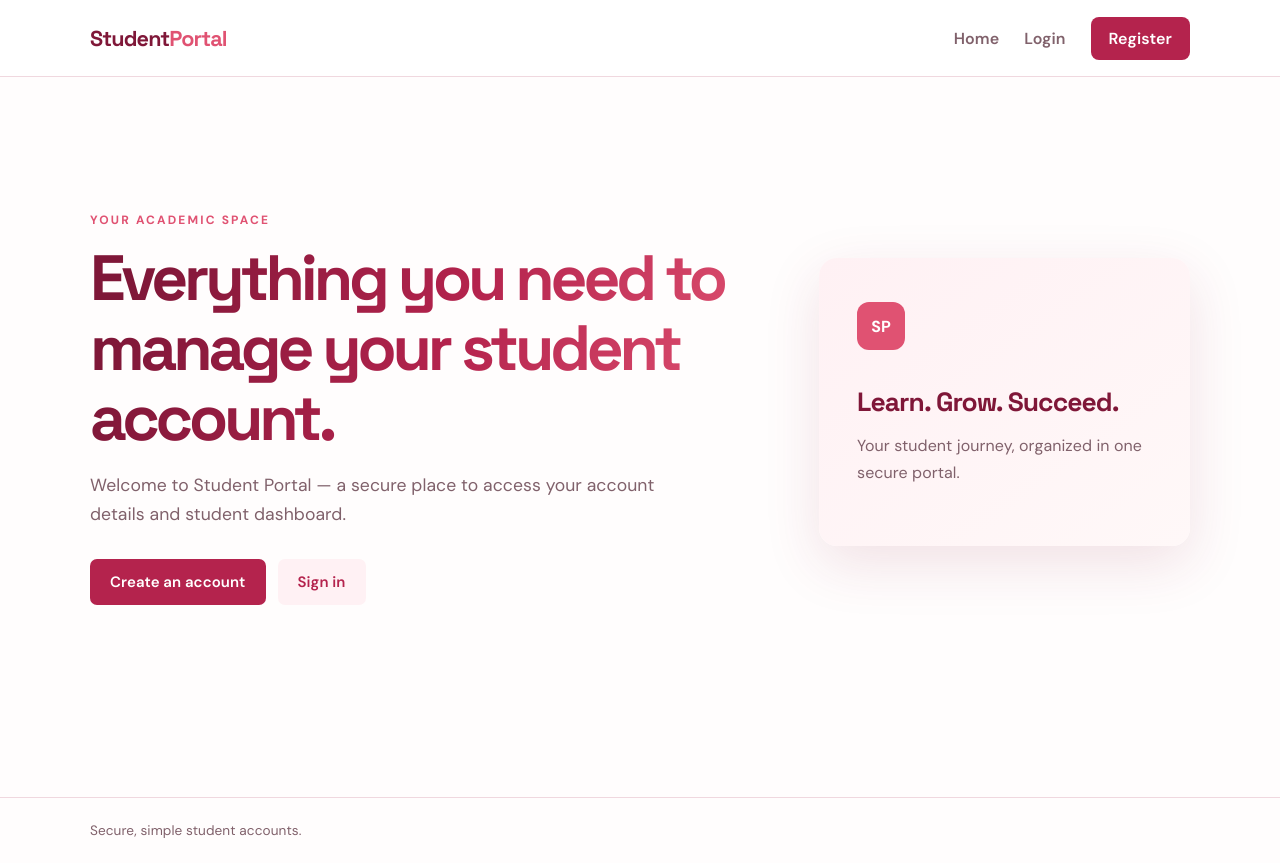
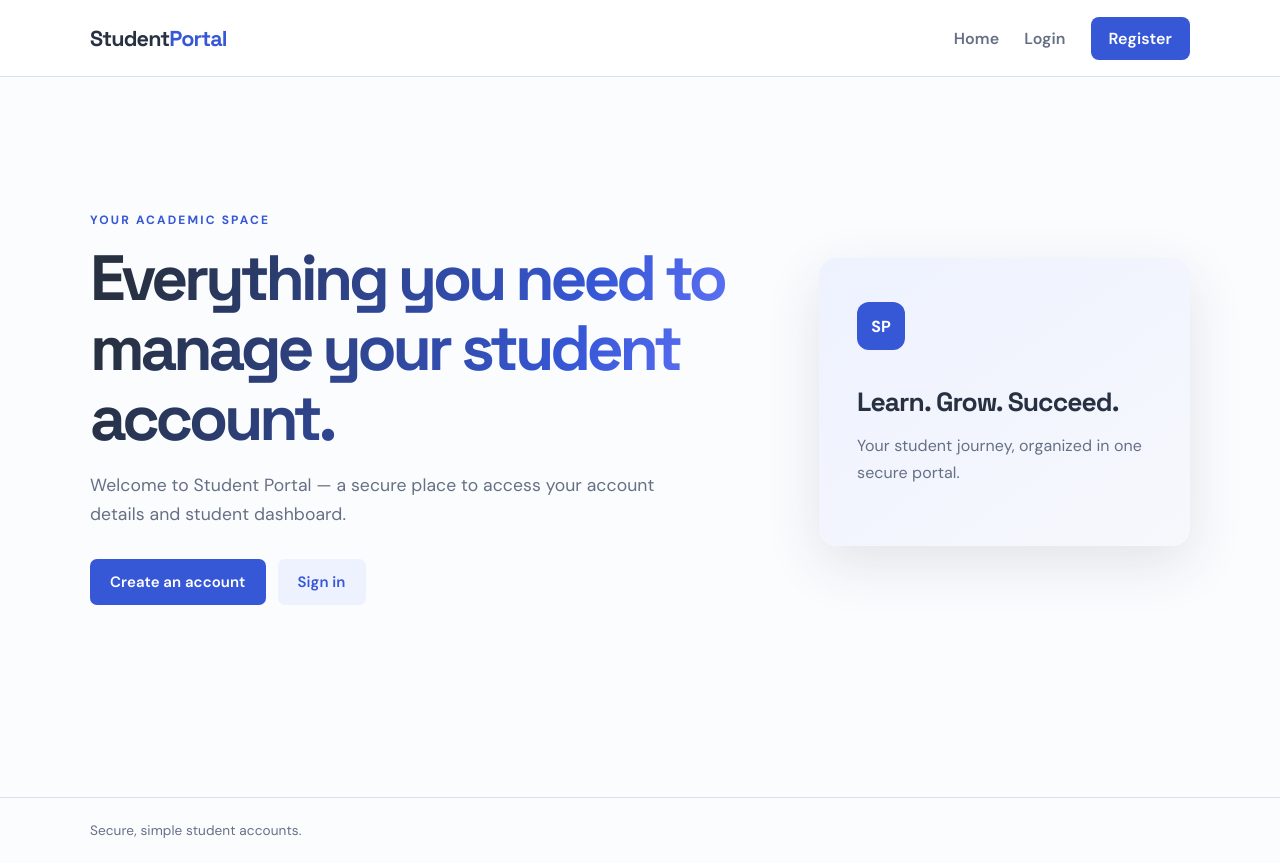
Before and after one commit to akashbondada1234/student-portal, a FastAPI app: page / in a window 1280 px wide. Run offline with FastAPI, Linux system fonts and the light colour scheme.

Commit message:
Apply professional cobalt and graphite theme

```diff
--- a/static/style.css
+++ b/static/style.css
@@ -42,3 +42,17 @@ h2{color:#7f1738}
 label{color:#6b3040}input{color:#48212c;border-color:#e8cbd4}input:focus{outline-color:#f2b6c5;border-color:#e05272}
 .info-grid strong{color:#6b3040}.badge{color:#e05272}
 .admin-mark{background:#ffe8ee;color:#b4234d}.denied-icon{background:#fff0e5;color:#b4234d}
+
+/* Professional graphite and cobalt theme */
+:root{--ink:#273142;--muted:#667085;--line:#d9e1ec;--blue:#3657d6;--teal:#6c7cff;--pale:#eef2ff;--white:#fff;--shadow:0 18px 55px rgba(39,49,66,.12)}
+body{color:#273142;background:#fbfcfe}
+h1{background:linear-gradient(110deg,#273142 8%,#3657d6 72%,#6c7cff 100%);-webkit-background-clip:text;background-clip:text;-webkit-text-fill-color:transparent}
+h2{color:#273142}
+.brand{color:#273142}.brand span{color:#3657d6}
+.nav-links a,.nav-button{color:#667085}.nav-links a:hover,.form-foot a{color:#3657d6}
+.nav-cta,.primary{background:#3657d6}.secondary{background:#eef2ff;color:#3657d6}.outline{border-color:#d9e1ec;color:#3657d6}
+.eyebrow,.label{color:#3657d6}.hero-card{background:linear-gradient(145deg,#eef2ff,#f6f8fc)}
+.card-icon,.avatar{background:#3657d6}
+label{color:#344054}input{color:#273142;border-color:#cfd8e5}input:focus{outline-color:#b9c4ff;border-color:#3657d6}
+.info-grid strong{color:#344054}.badge{color:#3657d6}
+.admin-mark{background:#e9edff;color:#3657d6}.denied-icon{background:#eef2ff;color:#3657d6}
```
